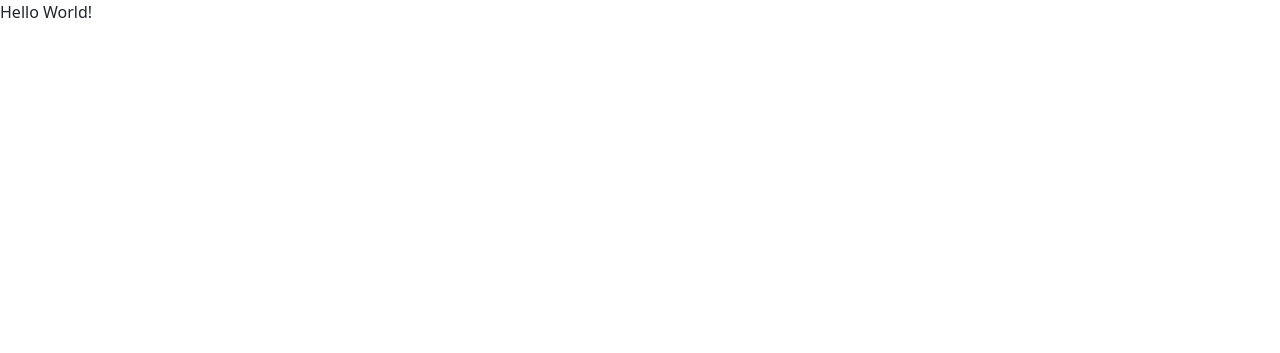
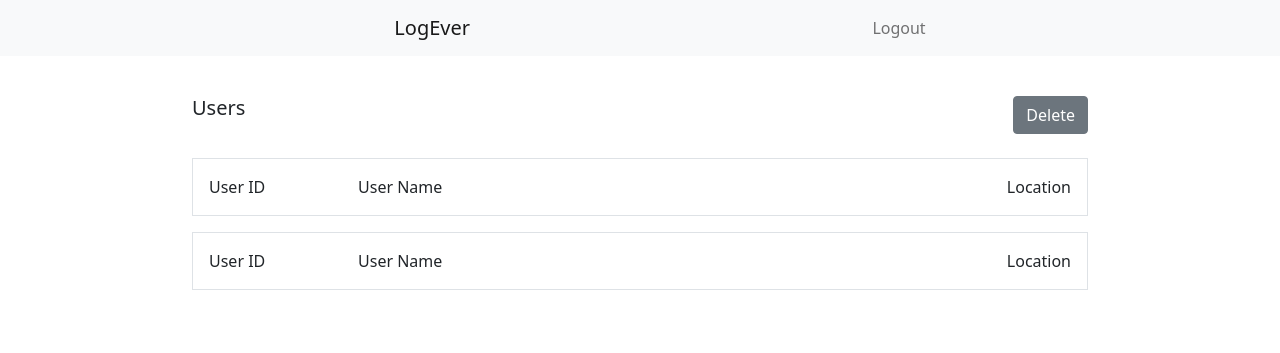
Before and after one commit to santhossunthar/DaysOf-React, a Django app: page /app/home/ in a window 1280 px wide. Before the commit the part shown is almost empty. Shown: the top 353 px of the page. Run offline with Django 3.2, Linux system fonts and the light colour scheme; some libraries are stand-ins or nearby versions.

Commit message:
Added home page

```diff
--- a/LogEverServer/static/css/custom.scss
+++ b/LogEverServer/static/css/custom.scss
@@ -1 +1,13 @@
-@import '../../scss/bootstrap/scss/bootstrap.scss'
+@import '../../scss/bootstrap/scss/bootstrap.scss';
+
+* {
+    margin: 0;
+    padding: 0;
+    box-sizing: border-box;
+}
+
+.navbar {
+    .navbar-collapse {
+        flex-grow: 0;
+    }
+}
--- /dev/null
+++ b/LogEverServer/templates/app/components/navbar.html
@@ -0,0 +1,17 @@
+<nav class="navbar w-100 navbar-expand-lg navbar-light bg-light">
+    <div class="main w-100 d-flex justify-content-evenly">
+        <a class="navbar-brand mx-5" href="#">LogEver</a>
+        <button class="navbar-toggler" type="button" data-toggle="collapse" data-target="#navbarSupportedContent"
+            aria-controls="navbarSupportedContent" aria-expanded="false" aria-label="Toggle navigation">
+            <span class="navbar-toggler-icon"></span>
+        </button>
+
+        <div class="collapse navbar-collapse" id="navbarSupportedContent">
+            <ul class="navbar-nav mr-auto">
+                <li class="nav-item active">
+                    <a class="nav-link" href="#">Logout</span></a>
+                </li>
+            </ul>
+        </div>
+    </div>
+</nav>
--- /dev/null
+++ b/LogEverServer/templates/app/components/userlabel.html
@@ -0,0 +1,7 @@
+<div class="container w-100 border my-2">
+    <div class="row" role="button">
+        <div class="col-md p-3">User ID</div>
+        <div class="col-md p-3">User Name</div>
+        <div class="col-md-8 text-end p-3">Location</div>
+    </div>
+</div>
--- a/LogEverServer/templates/app/index.html
+++ b/LogEverServer/templates/app/index.html
@@ -10,6 +10,24 @@
     <title>Home</title>
 </head>
 <body>
-    Hello World!
+    <header>
+        {% include 'app/components/navbar.html' %}
+    </header>
+
+    <main>
+        <section id="main">
+            <div class="container w-75 h-100 my-4 p-3 d-flex flex-column">
+                <div class="header d-flex justify-content-between mx-3">
+                    <h5 class="">Users</h5>
+                    <button class="btn btn-secondary">Delete</button>
+                </div>
+
+                <div class="body d-flex flex-column m-3">
+                    {% include 'app/components/userlabel.html' %}
+                    {% include 'app/components/userlabel.html' %}
+                </div>
+            </div>
+        </section>
+    </main>
 </body>
 </html>
```
Also changed, not shown: LogEverServer/db.sqlite3, LogEverServer/static/css/custom.css, README.md (added), 2 other files.
